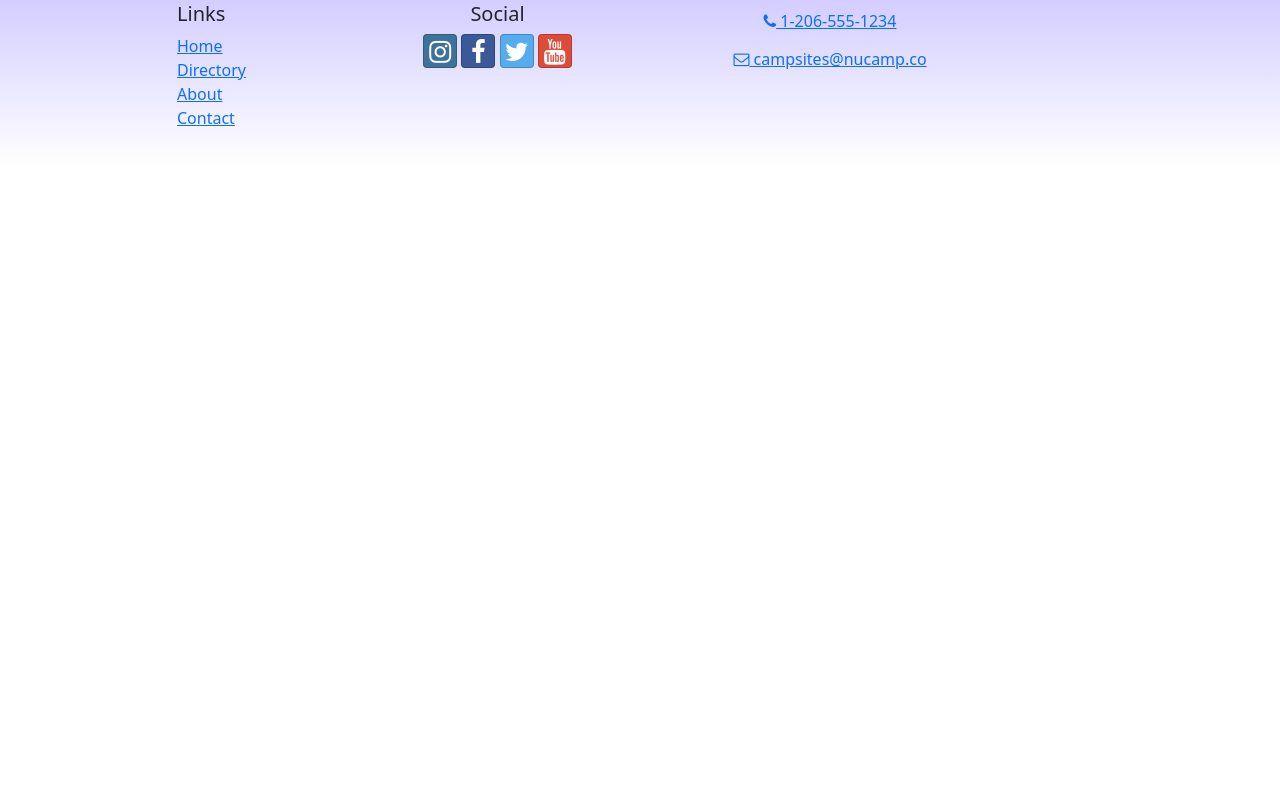
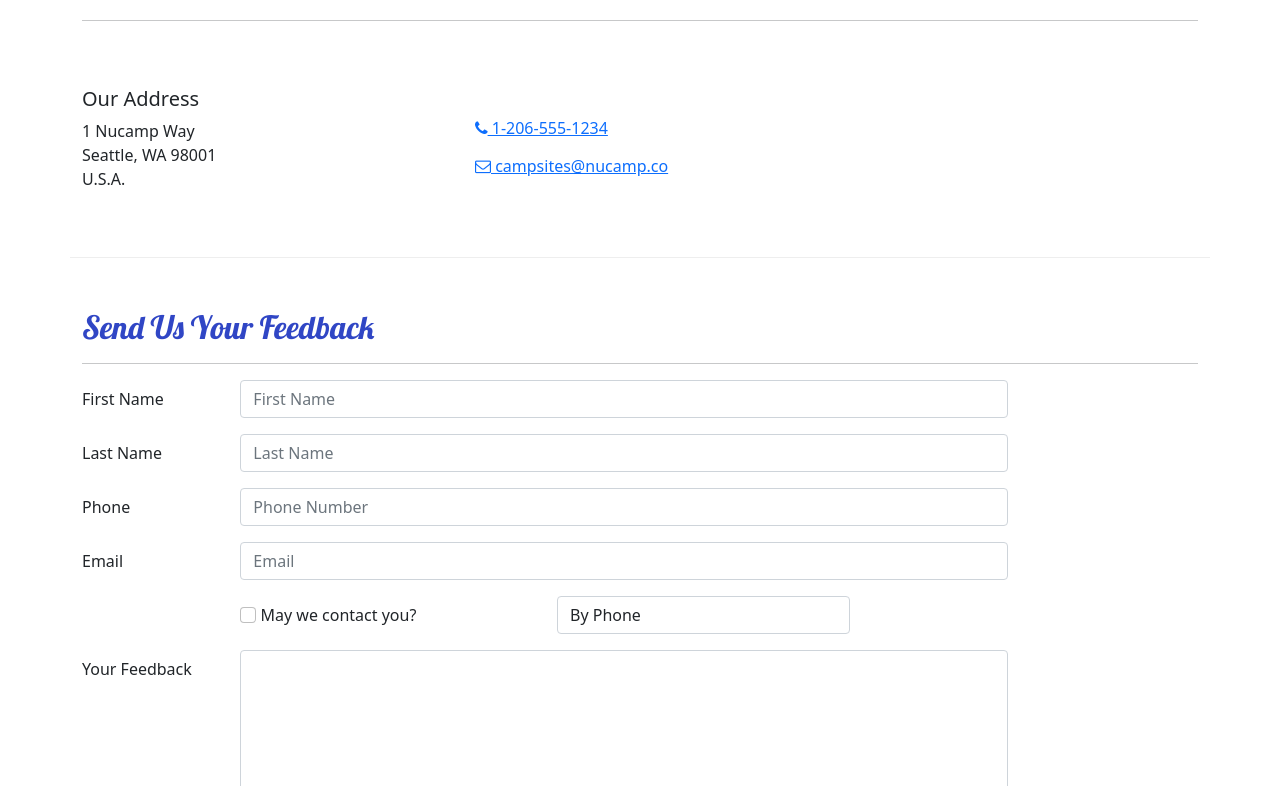
Before and after one commit to Teneboothe/nucampsite, a React (Create React App) app: page /contact in a window 1280 px wide. Shown: the part 234-1020 px from the top of the page. Before the commit the page ends 800 px from the top, so only its background shows below. Built offline with nearby package versions, Linux system fonts and the light colour scheme.

Commit message:
ContactForm Parts 1 and 2

```diff
--- /dev/null
+++ b/src/components/ContactForm.js
@@ -0,0 +1,93 @@
+import { Button, Label, Col, FormGroup } from "reactstrap";
+import { Formik, Field, Form } from "formik";
+
+const ContactForm = () => {
+  return (
+    <Formik
+      initialValues={{
+        firstName: "",
+        lastName: "",
+        phoneNum: "",
+        email: "",
+        agree: false,
+        contactType: "By Phone",
+        feedback: "",
+      }}
+    >
+      <Form>
+        <FormGroup row>
+          <Label htmlFor="firstName" md="2">
+            First Name
+          </Label>
+          <Col md="10">
+            <Field
+              name="firstName"
+              placeholder="First Name"
+              className="form-control"
+            />
+          </Col>
+        </FormGroup>
+        <FormGroup row>
+          <Label htmlFor="lastName" md="2">
+            Last Name
+          </Label>
+          <Col md="10">
+            <Field
+              name="lastName"
+              placeholder="Last Name"
+              className="form-control"
+            />
+          </Col>
+        </FormGroup>
+        <FormGroup row>
+          <Label htmlFor="phoneNum" md="2">
+            Phone
+          </Label>
+          <Col md="10">
+            <Field
+              name="phoneNum"
+              placeholder="Phone Number"
+              className="form-control"
+            />
+          </Col>
+        </FormGroup>
+        <FormGroup row>
+          <Label htmlFor="email" md="2">
+            Email
+          </Label>
+          <Col md="10">
+            <Field name="email" placeholder="Email" className="form-control" />
+          </Col>
+        </FormGroup>
+        <FormGroup row>
+          <Label check md={{ size: 4, offset: 2 }}>
+            <Field name="agree" type="checkbox" className="form-check-input" />{" "}
+            May we contact you?
+          </Label>
+          <Col md="4">
+            <Field name="contactType" as="select" className="form-control">
+              <option>By Phone</option>
+              <option>By Email</option>
+            </Field>
+          </Col>
+        </FormGroup>
+        <FormGroup row>
+          <Label htmlFor="feedback" md="2">
+            Your Feedback
+          </Label>
+          <Col md="10">
+            <Field
+              name="feedback"
+              as="textarea"
+              rows="12"
+              className="form-control"
+            />
+          </Col>
+        </FormGroup>
+        <FormGroup row></FormGroup>
+      </Form>
+    </Formik>
+  );
+};
+
+export default ContactForm;
--- a/src/pages/ContactPage.js
+++ b/src/pages/ContactPage.js
@@ -1,5 +1,48 @@
+import { Container, Col, Row } from "reactstrap";
+import SubHeader from "../components/SubHeader";
+import ContactForm from "../components/ContactForm";
+
 const ContactPage = () => {
-    return <div>ContactPage</div>;
+  return (
+    <Container>
+      <SubHeader current="Contact Us" />
+      <Row className="row-content align-items-center">
+        <Col sm="4">
+          <h5>Our Address</h5>
+          <address>
+            1 Nucamp Way
+            <br />
+            Seattle, WA 98001
+            <br />
+            U.S.A.
+          </address>
+        </Col>
+        <Col>
+          <a role="button" className="btn btn-link" href="tel:+12065551234">
+            <i className="fa fa-phone" /> 1-206-555-1234
+          </a>
+          <br />
+          <a
+            role="button"
+            className="btn btn-link"
+            href="mailto:fakeemail@fakeemail.co"
+          >
+            <i className="fa fa-envelope-o" /> campsites@nucamp.co
+          </a>
+        </Col>
+      </Row>
+
+      <Row className="row-content">
+        <Col xs="12">
+          <h2>Send Us Your Feedback</h2>
+          <hr />
+        </Col>
+        <Col md="10">
+          <ContactForm />
+        </Col>
+      </Row>
+    </Container>
+  );
 };
 
 export default ContactPage;
```
